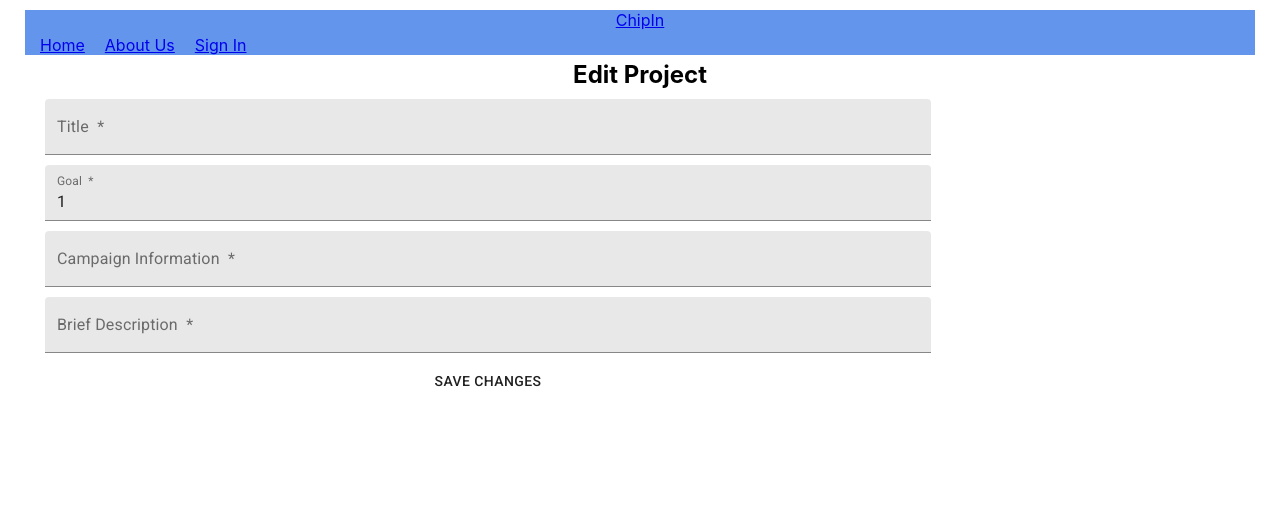
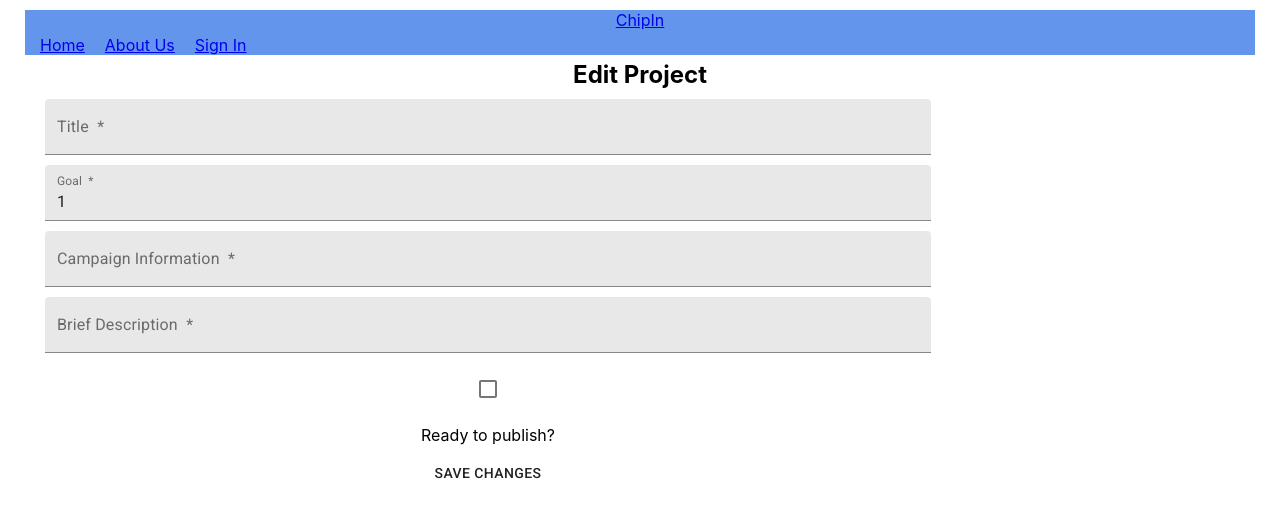
Before and after one commit to samkphillips/ChipIn, a React (Create React App) app in the folder client/: page /editproject/1 in a window 1280 px wide. Shown: the top 518 px of the page. Built offline with nearby package versions, Linux system fonts and the light colour scheme; no server answers.

Commit message:
And you can publish projects too

```diff
--- a/client/src/pages/EditProject.tsx
+++ b/client/src/pages/EditProject.tsx
@@ -4,7 +4,7 @@ import axios from 'axios'
 import { BASE_URL } from '../globals'
 import '../styles/App.css'
 
-import { Button, TextField } from '@material-ui/core'
+import { Button, Checkbox, TextField } from '@material-ui/core'
 
 const iStateInfo = {
   id: 0,
@@ -16,6 +16,7 @@ const iStateInfo = {
   description: '',
   tags: '',
   userId: 0,
+  publishReady: false,
   createdAt: '',
   updatedAt: ''
 }
@@ -35,7 +36,7 @@ function EditProject( { user }: any ) {
   const projectHandleChange = (e: any) => {
     setProjectFormValues({
       ...projectFormValues,
-      [e.target.name]: e.target.value
+      [e.target.name]: e.target.value || e.target.checked
     })
   }
 
@@ -45,7 +46,8 @@ function EditProject( { user }: any ) {
       name: projectFormValues.name,
       goal: projectFormValues.goal,
       campaign: projectFormValues.campaign,
-      description: projectFormValues.description
+      description: projectFormValues.description,
+      publishReady: projectFormValues.publishReady
     })
     navigate('/myaccount')
     console.log("Submitted.")
@@ -95,6 +97,12 @@ function EditProject( { user }: any ) {
             required
             variant="filled"
           />
+          <Checkbox
+            onChange={projectHandleChange}
+            name="publishReady"
+            checked={projectFormValues.publishReady}
+          />
+          <label>Ready to publish?</label>
           <Button type='submit'>
             Save Changes
           </Button>
--- a/client/src/pages/Project.tsx
+++ b/client/src/pages/Project.tsx
@@ -15,6 +15,7 @@ const iStateInfo = {
   description: '',
   tags: '',
   userId: 0,
+  publishReady: false,
   createdAt: '',
   updatedAt: '',
   Pledges: []
```
